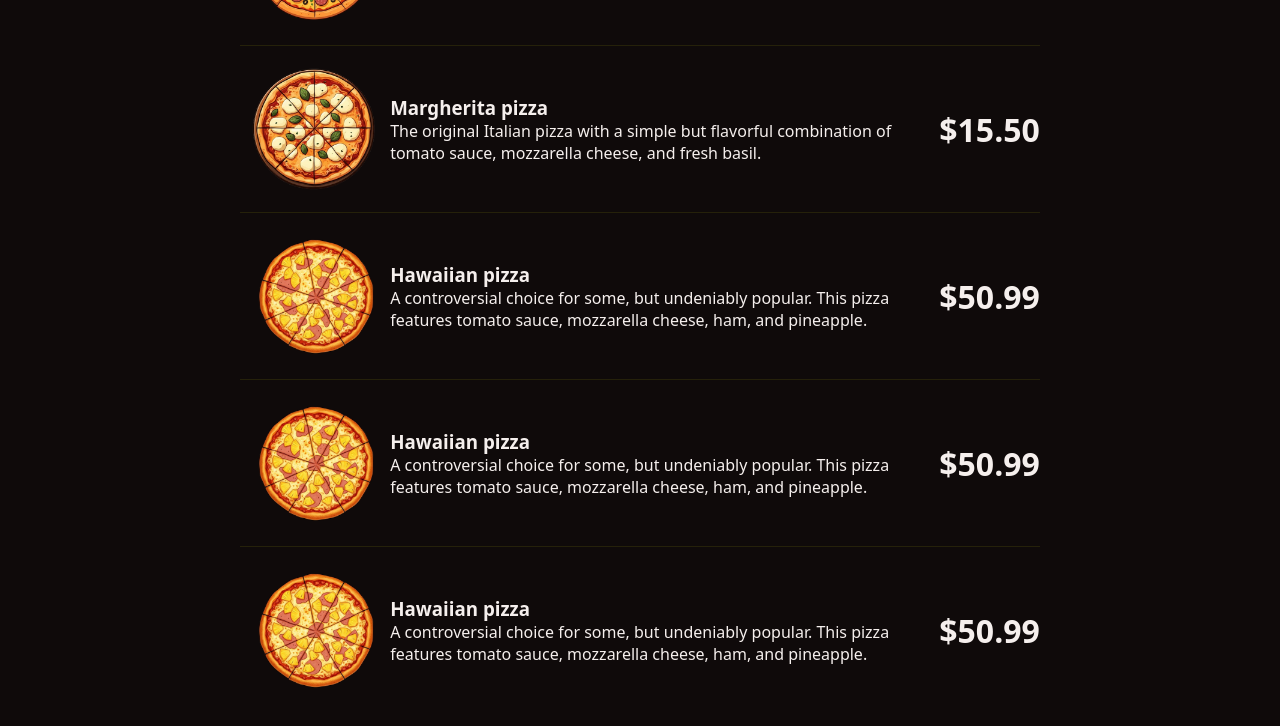
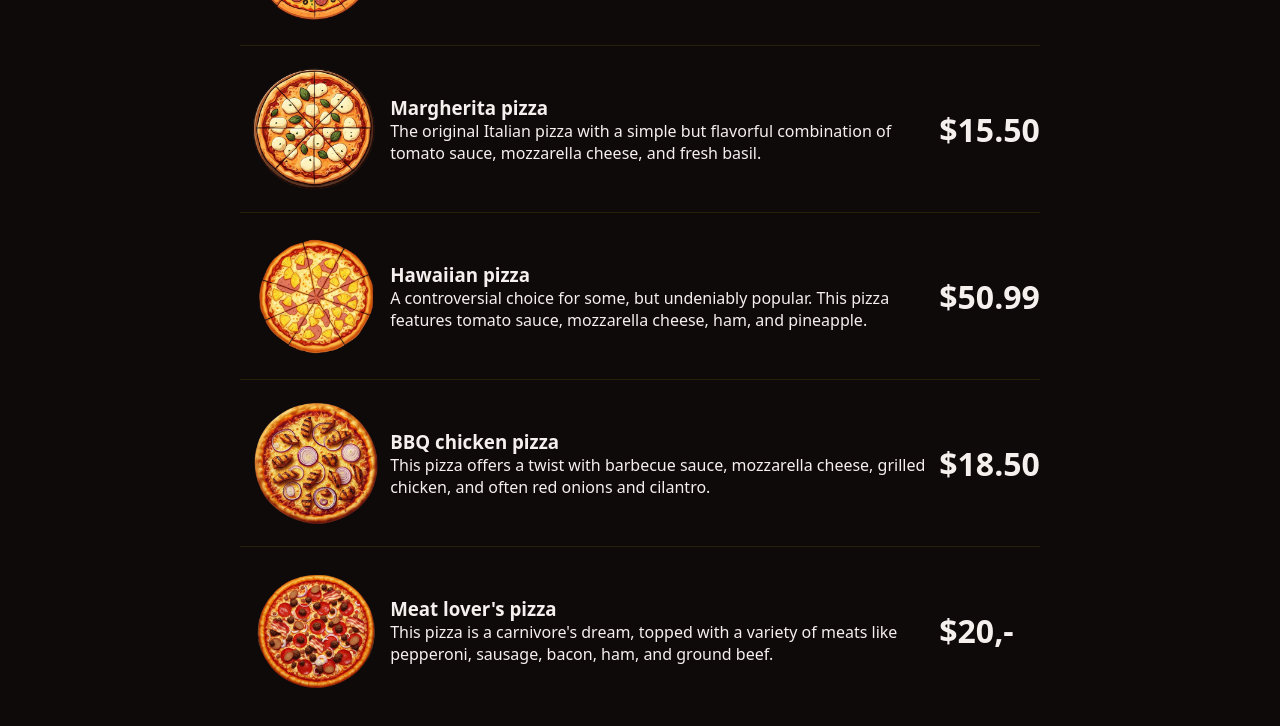
Before and after one commit to schunsie/restaurant-page, a website built with webpack: page src/template.html in a window 1280 px wide. Shown: the part 144-870 px from the top of the page. Built offline with nearby package versions, Linux system fonts and the light colour scheme.

Commit message:
Complete template of menu page

```diff
--- a/src/template.html
+++ b/src/template.html
@@ -44,20 +44,20 @@
                 <p class="price">$50.99</p>
             </li>
             <li class="menu-item">
-                <img src="media/icons/hawaiian.png" alt="hawaiian">
+                <img src="media/icons/bbqchicken.png" alt="bbqchicken">
                 <div>
-                    <h3>Hawaiian pizza</h3>
-                    <p>A controversial choice for some, but undeniably popular. This pizza features tomato sauce, mozzarella cheese, ham, and pineapple.</p>
+                    <h3>BBQ chicken pizza</h3>
+                    <p>This pizza offers a twist with barbecue sauce, mozzarella cheese, grilled chicken, and often red onions and cilantro.</p>
                 </div>
-                <p class="price">$50.99</p>
+                <p class="price">$18.50</p>
             </li>
             <li class="menu-item">
-                <img src="media/icons/hawaiian.png" alt="hawaiian">
+                <img src="media/icons/meatlovers.png" alt="meatlovers">
                 <div>
-                    <h3>Hawaiian pizza</h3>
-                    <p>A controversial choice for some, but undeniably popular. This pizza features tomato sauce, mozzarella cheese, ham, and pineapple.</p>
+                    <h3>Meat lover's pizza</h3>
+                    <p>This pizza is a carnivore's dream, topped with a variety of meats like pepperoni, sausage, bacon, ham, and ground beef.</p>
                 </div>
-                <p class="price">$50.99</p>
+                <p class="price">$20,-</p>
             </li>
         </ul>
     </div>
```
Also changed, not shown: src/media/icons/bbqchicken.png (added), src/media/icons/meatlovers.png (added).
